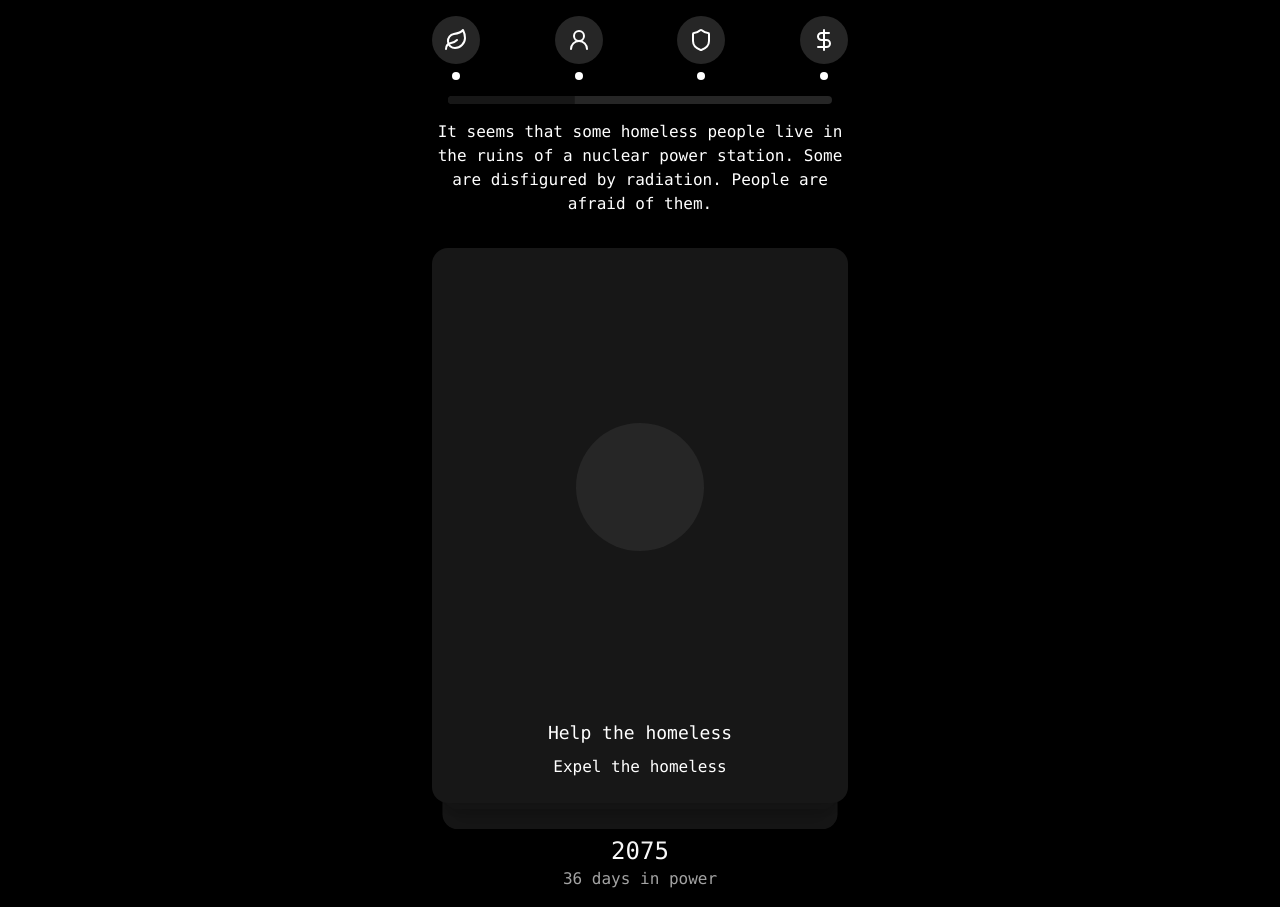
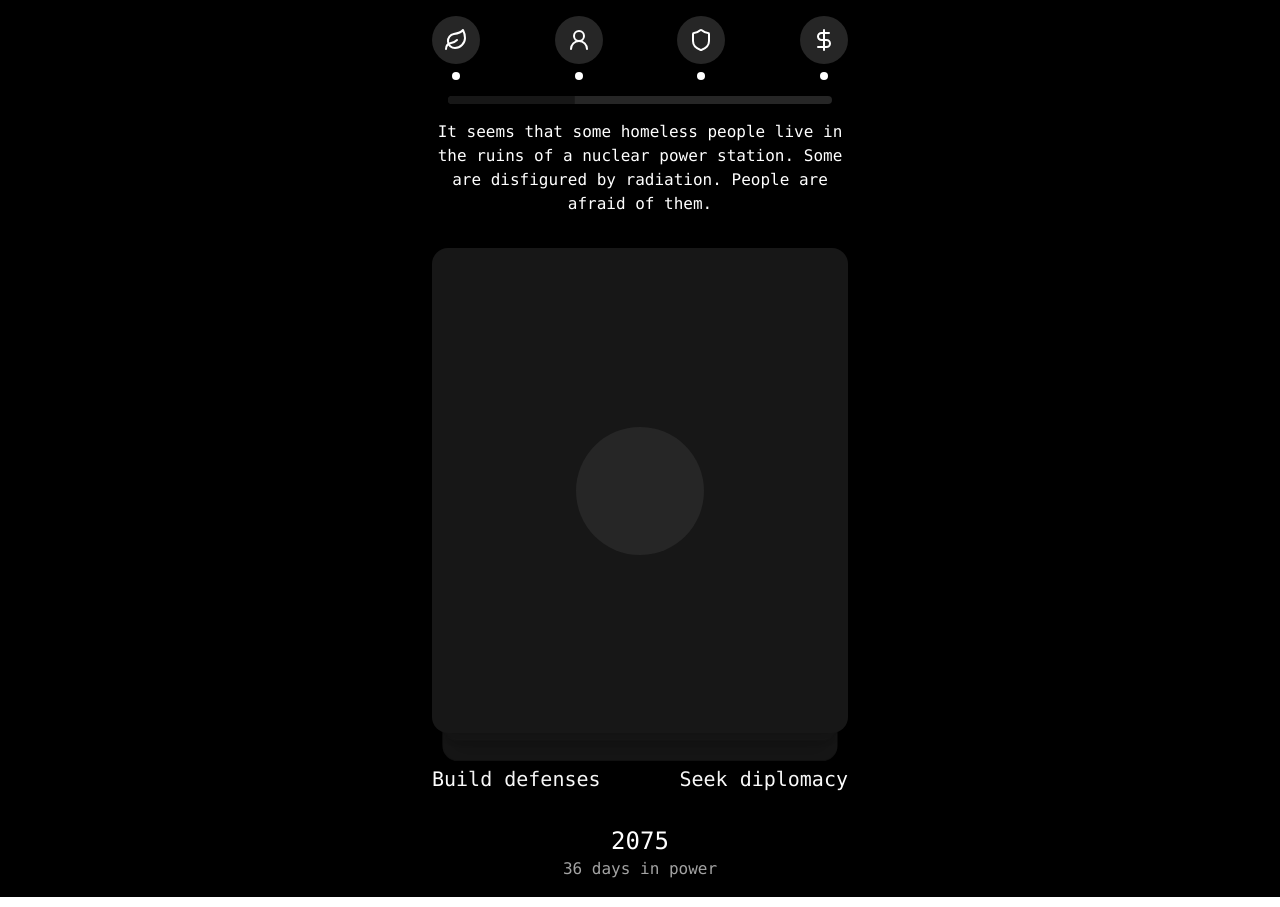
Before and after one commit to echogamexyz/game, a Next.js app: page /game in a window 1280 px wide. Built offline with nearby package versions, Linux system fonts and the light colour scheme.

Commit message:
COmmit i guess

```diff
--- a/src/app/game/page.tsx
+++ b/src/app/game/page.tsx
@@ -66,8 +66,8 @@ export default function GameInterface() {
   const currentScenario = useState({
     situation:
       "The country is facing a severe drought, and the food supply is running low. The people are getting restless.",
-		choiceA: "Implement strict food rationing and conservation measures",
-		choiceB: "Seek emergency international aid and food imports",
+    choiceA: "Build defenses",
+    choiceB: "Seek diplomacy",
   });
 
   const choiseScenarios = useState({
@@ -92,6 +92,7 @@ export default function GameInterface() {
     [x, y],
     ([latestX, latestY]) => Number(latestX) * 0.05 + Number(latestY) * 0.05
   );
+  const opacity = useTransform(x, [-200, 0, 200], [0, 1, 0]);
 
   const handleDragEnd = async (
     event: MouseEvent | TouchEvent | PointerEvent,
@@ -181,7 +182,7 @@ export default function GameInterface() {
         </p>
 
         {/* Swipeable Cards */}
-				<div className="relative w-full aspect-[3/4]">
+        <div className="relative w-full aspect-[6/7]">
           <AnimatePresence>
             {scenarios.map(
               (scenario, index) =>
@@ -223,12 +224,6 @@ export default function GameInterface() {
                         <div className="flex-1 flex items-center justify-center">
                           <div className="w-32 h-32 bg-neutral-800 rounded-full" />
                         </div>
-												<p className="text-center text-lg font-mono mt-4">
-													{scenario.decision_one}
-												</p>
-												<p className="text-center font-mono mt-2">
-													{scenario.decision_two}
-												</p>
                       </div>
                     </motion.div>
                   </motion.div>
@@ -236,7 +231,10 @@ export default function GameInterface() {
             )}
           </AnimatePresence>
         </div>
-
+        <div className="mt-8 flex flex-row gap-6 font-mono px-0 w-full justify-between text-xl">
+          <h1 >{currentScenario[0].choiceA}</h1>
+          <h1>{currentScenario[0].choiceB}</h1>
+        </div>
         {/* Year and Days Counter */}
         <div className="mt-8 text-center font-mono">
           <p className="text-2xl">2075</p>
--- a/src/lib/scenarioFetcher.ts
+++ b/src/lib/scenarioFetcher.ts
@@ -14,7 +14,7 @@ export const fetchNextScenario = async () => {
 			choiceB: z.string(),
 		}),
 		prompt:
-			"Create a brief current event scenario (2-3 sentences) for a country leadership game. The user is the leader of a country, that is going downhill. Then provide exactly 2 response options, each between 1-6 words. The response options should present different approaches to handling the situation.",
+			"Create a brief current event scenario (2-3 sentences) for a country leadership game. The user is the leader of a country, that is going downhill. Then provide exactly 2 response options, each between 1-5 words. The response options should present different approaches to handling the situation.",
 	});
 
 	return object;
```
Lines whose indentation alone changed are shown as unchanged.
